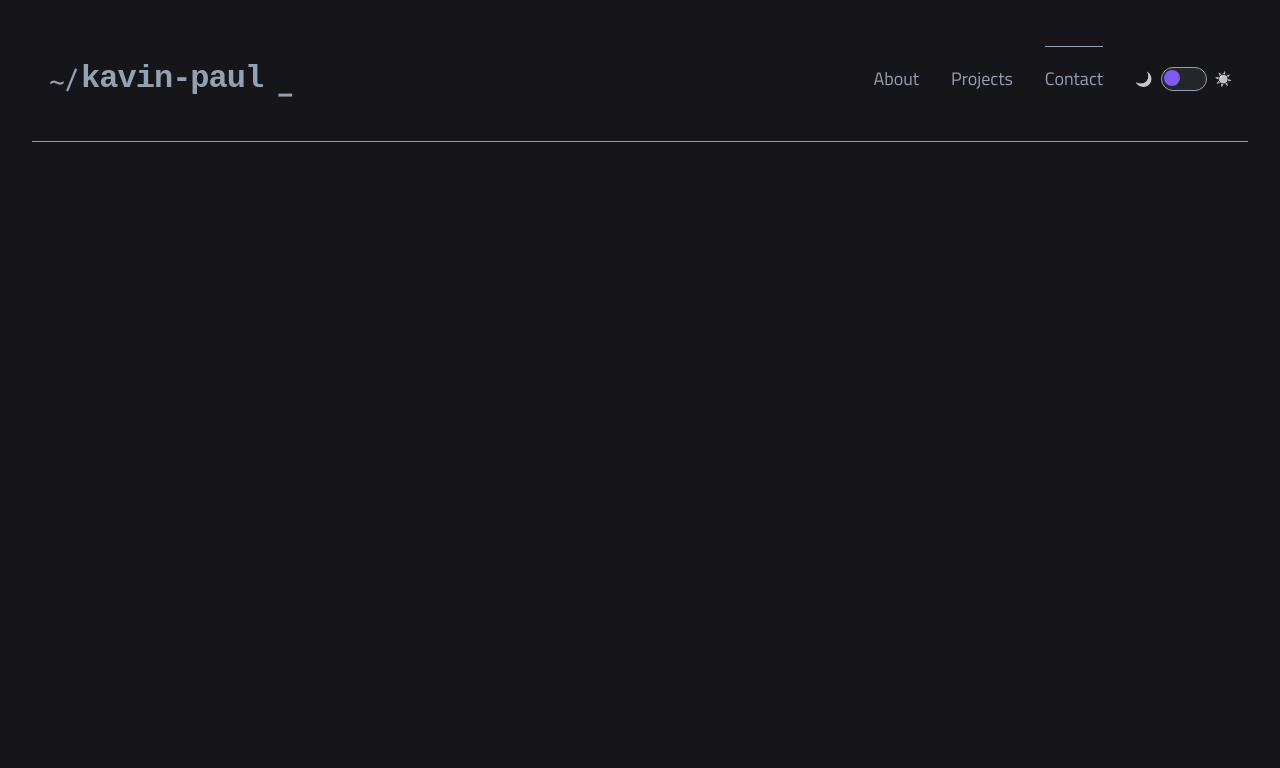
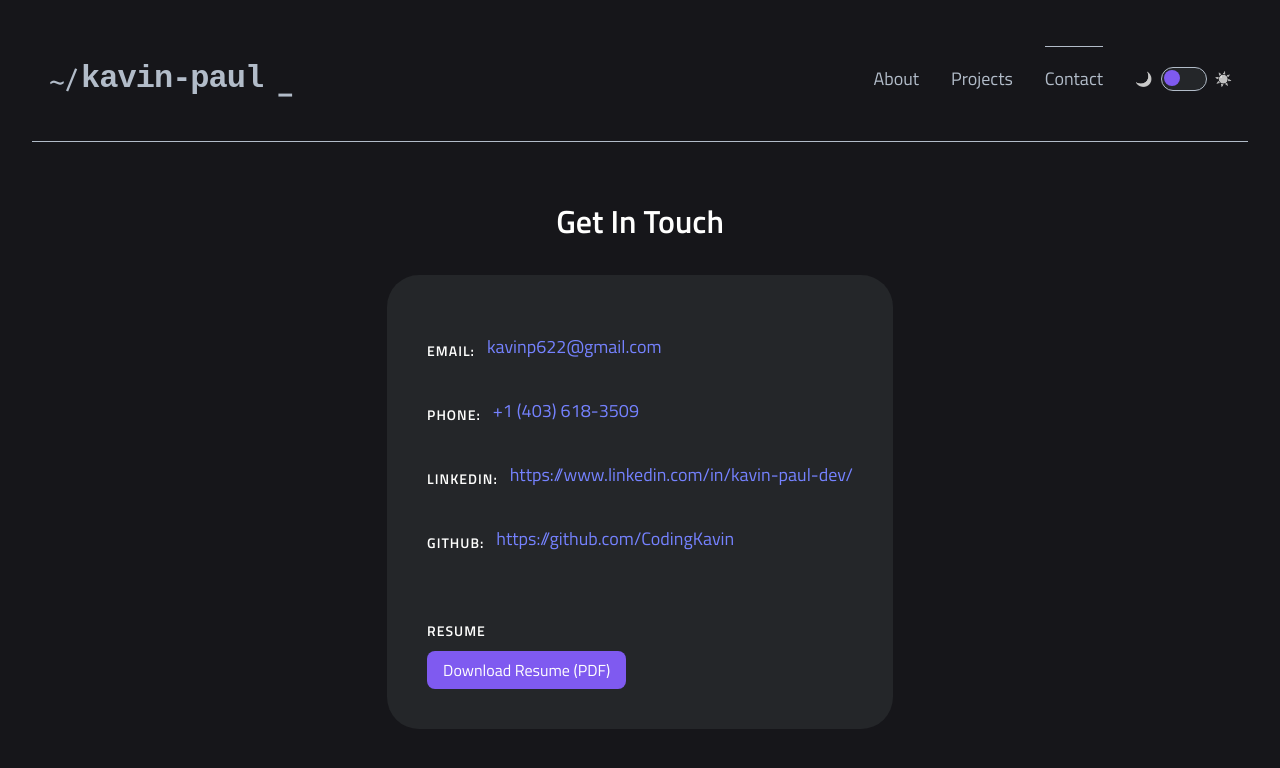
Before and after one commit to CodingKavin/MyPortfolio, a React (Vite) app: page /contact in a window 1280 px wide. Shown: the top 768 px of the page. Built offline with nearby package versions, Linux system fonts and the light colour scheme.

Commit message:
complete contact page and styling

```diff
--- a/src/pages/ContactPage/ContactPage.jsx
+++ b/src/pages/ContactPage/ContactPage.jsx
@@ -1,7 +1,70 @@
+import Typography from "../../components/Typography/Typography";
+import Button from "../../components/Button/Button";
+import MyResume from "../../assets/documents/Resume - Kavin Paul.pdf";
 import "./ContactPage.scss";
 
 const ContactPage = () => {
-  return <></>;
+  const contactLinks = [
+    {
+      label: "Email:",
+      value: "kavinp622@gmail.com",
+      url: "mailto:kavinp622@gmail.com",
+    },
+    { label: "Phone:", value: "+1 (403) 618-3509", url: "tel:+14036183509" },
+    {
+      label: "LinkedIn:",
+      value: "https://www.linkedin.com/in/kavin-paul-dev/",
+      url: "https://www.linkedin.com/in/kavin-paul-dev/",
+    },
+    {
+      label: "GitHub:",
+      value: "https://github.com/CodingKavin",
+      url: "https://github.com/CodingKavin",
+    },
+  ];
+
+  return (
+    <section className="contact">
+      <Typography variant="h1" className="contact__header">
+        Get In Touch
+      </Typography>
+
+      <div className="contact__container">
+        <div className="contact__info">
+          {contactLinks.map((link) => (
+            <div key={link.label} className="contact__item">
+              <Typography variant="h2" className="contact__label">
+                {link.label}
+              </Typography>
+              <a
+                href={link.url}
+                target="_blank"
+                rel="noreferrer"
+                className="contact__link"
+              >
+                <Typography variant="p1">{link.value}</Typography>
+              </a>
+            </div>
+          ))}
+        </div>
+
+        <div className="contact__resume-section">
+          <Typography variant="h2" className="contact__label">
+            Resume
+          </Typography>
+          <a
+            href={MyResume}
+            download="Kavin_Paul_Resume.pdf"
+            className="contact__download-link"
+          >
+            <Button variant="primary" className="contact__btn">
+              <Typography variant="p2">Download Resume (PDF)</Typography>
+            </Button>
+          </a>
+        </div>
+      </div>
+    </section>
+  );
 };
 
 export default ContactPage;
--- a/src/pages/ContactPage/ContactPage.scss
+++ b/src/pages/ContactPage/ContactPage.scss
@@ -0,0 +1,81 @@
+@use "../../styles/variables" as *;
+@use "../../styles/functions" as *;
+@use "../../styles/mixins" as *;
+
+.contact {
+  display: flex;
+  flex-direction: column;
+  align-items: center;
+  justify-content: center;
+
+  @include tablet {
+    margin: pxToRem(16) pxToRem(32);
+    padding: pxToRem(16) pxToRem(16);
+  }
+
+  &__header {
+    color: $color-text-primary;
+    text-align: center;
+  }
+
+  &__container {
+    background-color: $color-background-light;
+    border-radius: pxToRem(32);
+    display: flex;
+    flex-direction: column;
+    gap: pxToRem(32);
+    margin: pxToRem(8) pxToRem(16);
+    padding: pxToRem(40);
+    max-width: pxToRem(700);
+    transition:
+      transform 0.3s ease,
+      box-shadow 0.3s ease;
+
+    &:hover {
+      transform: translateY(-5px);
+      box-shadow: 0 8px 24px rgba(0, 0, 0, 0.3);
+    }
+  }
+
+  &__item {
+    display: flex;
+    flex-direction: column;
+    align-items: flex-start;
+    justify-content: center;
+    gap: pxToRem(12);
+
+    @include tablet {
+      flex-direction: row;
+      justify-content: flex-start;
+      align-items: center;
+    }
+  }
+
+  &__label {
+    color: $color-text-primary;
+    text-transform: uppercase;
+    font-size: pxToRem(14);
+    letter-spacing: 1px;
+    margin-bottom: pxToRem(4);
+  }
+
+  &__link {
+    text-decoration: none;
+    color: $color-link;
+    &:hover {
+      color: $color-link-hover;
+      opacity: 0.8;
+    }
+  }
+
+  &__download-link {
+    text-decoration: none;
+    display: inline-block;
+  }
+
+  &__btn {
+    .typography--p2 {
+      margin: 0;
+    }
+  }
+}
--- a/src/styles/_variables.scss
+++ b/src/styles/_variables.scss
@@ -7,19 +7,25 @@ $color-button-primary: #7f5af0;
 $color-primary-dark: #010101;
 $color-secondary-light: #72757e;
 $color-tertiary-medium: #00eb9a;
+$color-link: var(--link-color);
+$color-link-hover: var(--link-hover);
 
 :root {
   --bg-dark: #16161a;
   --bg-light: #242629;
   --text-primary: #fffffe;
-  --text-secondary: #94a1b2;
+  --text-secondary: #b2bcc9;
+  --link-color: #7582ff;
+  --link-hover: #a2adff;
 }
 
 [data-theme="light"] {
   --bg-dark: #fffffe;
-  --bg-light: #94a1b2;
+  --bg-light: #b2bcc9;
   --text-primary: #16161a;
   --text-secondary: #242629;
+  --link-color: #4f46e5;
+  --link-hover: #3730a3;
 }
 
 $color-background-dark: var(--bg-dark);
```
